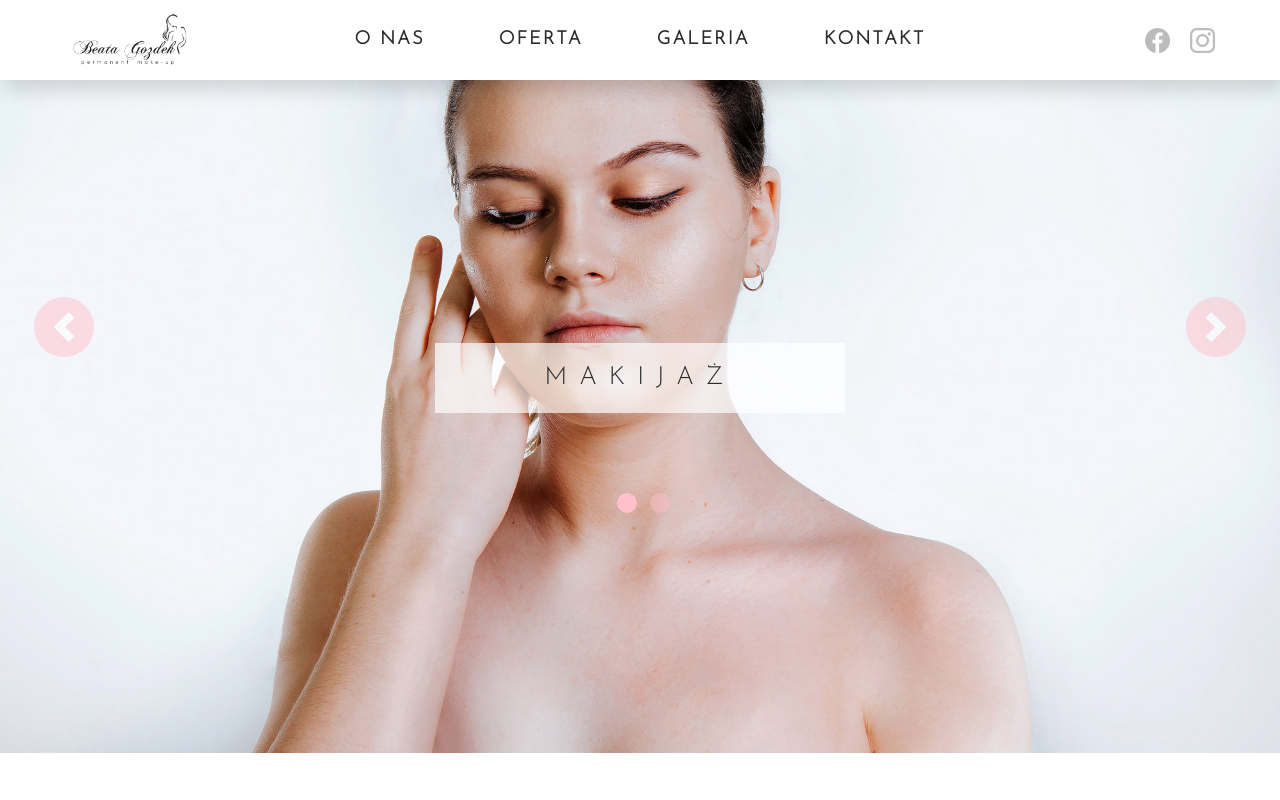
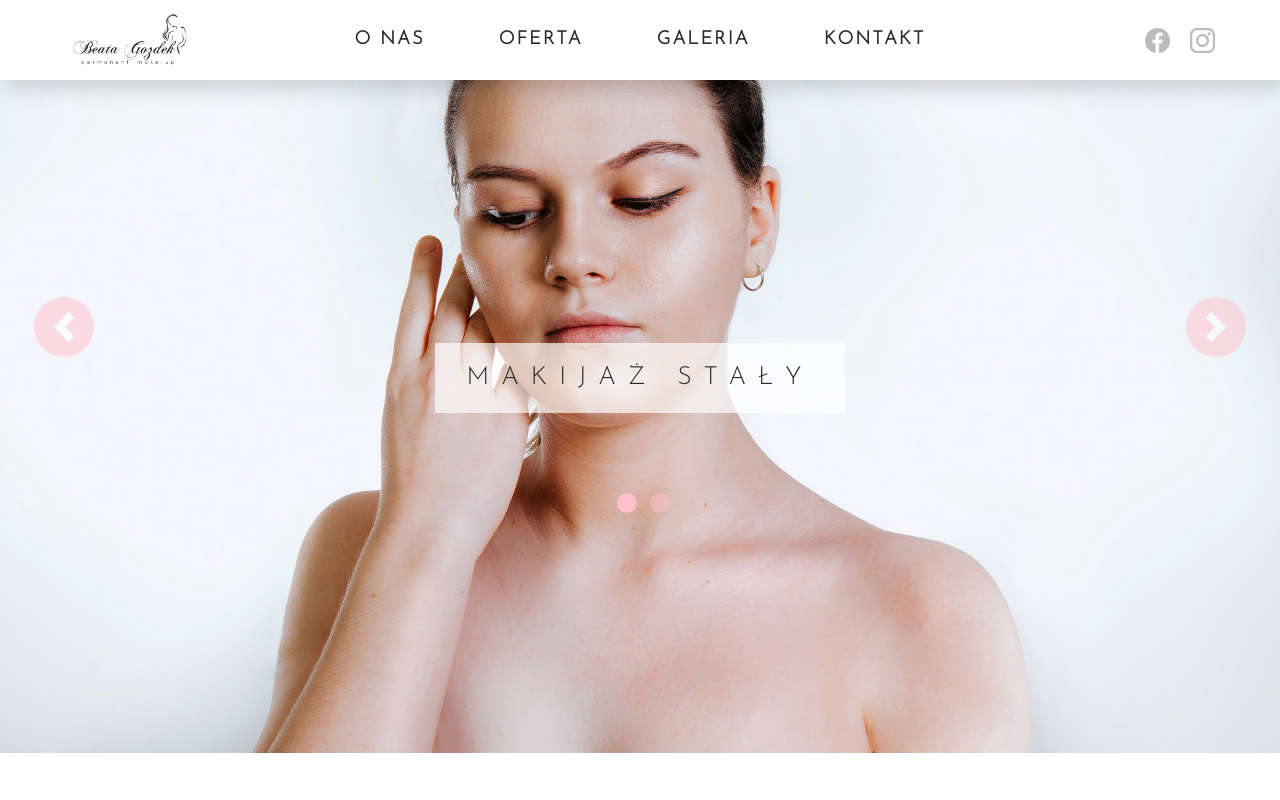
Before and after one commit to KrzysztofRajmund/mu-beauty-salon, a React (Create React App) app: page / in a window 1280 px wide. Both pictures are taken after a click on the item 627 px from the left and 500 px from the top of the page. Shown: the top 800 px of the page. Built offline with nearby package versions, Linux system fonts and the light colour scheme.

Commit message:
slight changes

```diff
--- a/src/components/HomeJumbotron/HomeJumbotron.tsx
+++ b/src/components/HomeJumbotron/HomeJumbotron.tsx
@@ -15,7 +15,7 @@ const HomeJumbotron: React.FC = () => {
                         alt="First slide"
                     />
                     <Carousel.Caption>
-                        <h1>Makijaż</h1>
+                        <h1>Makijaż stały</h1>
                     </Carousel.Caption>
                 </Carousel.Item>
                 <Carousel.Item>
```
